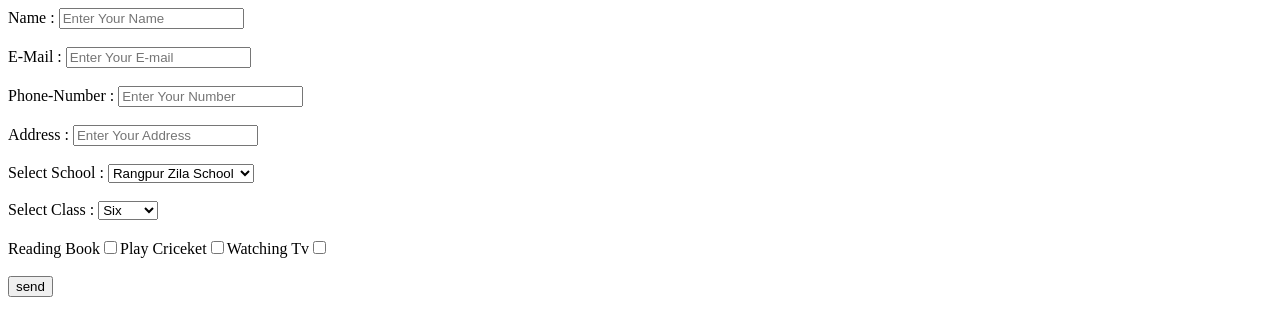
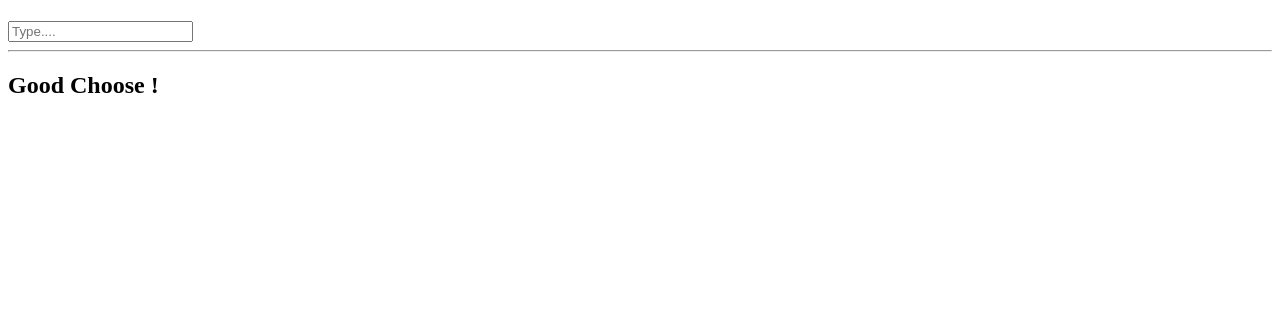
Before and after one commit to BDDesigner/react-hook, a React (Create React App) app: page / in a window 1280 px wide. Shown: the top 336 px of the page. Built offline with nearby package versions, Linux system fonts and the light colour scheme.

Commit message:
usestate source code push

```diff
--- a/src/components/App.js
+++ b/src/components/App.js
@@ -1,11 +1,11 @@
 import React from 'react'
-import Form from './Form'
+import Todo from './Todo'
 
 const App = () => {
 
   return (
     <div>
-      <Form />
+      <Todo />
     </div>
   )
 }
--- a/src/components/Form.js
+++ /dev/null
@@ -1,114 +0,0 @@
-import React, { Component } from 'react';
-
-class Form extends Component {
-
-    state = {
-        name: '',
-        email: '',
-        number: '',
-        address: '',
-        school: '',
-        cls: '',
-        isCheck: true
-    }
-
-    inputHandle = (e) => {
-        if( e.target.name === 'text' ) {
-            this.setState({
-                name: e.target.value,
-            })
-        } else if ( e.target.name === 'email' ) {
-            this.setState({
-                email: e.target.value,
-            })
-        } else if ( e.target.name === 'number' ) {
-            this.setState({
-                number: e.target.value,
-            })
-        } else if ( e.target.name === 'address' ) {
-            this.setState({
-                address: e.target.value,
-            })
-        } else if ( e.target.name === 'school' ) {
-            this.setState({
-                school: e.target.value,
-            })
-        } else if ( e.target.name === 'cls' ) {
-            this.setState({
-                cls: e.target.value,
-            })
-        } else if ( e.target.type === 'checkbox' ) {
-            this.setState({
-                isCheck: e.target.value,
-            })
-        } else {
-            console.log(e.target.value);
-        }
-    }
-
-    formHandle = (e) => {
-        const {name, email, number, address, school, cls, isCheck } = this.state;
-        e.preventDefault();
-        console.log(name, email, number, address, school, cls, isCheck);
-    }
-
-    render() {
-        const { name, email, number, address, school, cls,  } = this.state;
-        return (
-            <>
-                <form onSubmit={this.formHandle}>
-                   <label>Name : </label>
-                   <input type="text" placeholder="Enter Your Name" value={name} onChange={this.inputHandle} name="text" />
-                    <br />
-                    <br />
-
-                    <label>E-Mail : </label>
-                    <input type="email" placeholder="Enter Your E-mail" value={email} onChange={this.inputHandle} name="email" />
-                    <br/>
-                    <br/>
-
-                    <label>Phone-Number : </label>
-                    <input type="text" placeholder="Enter Your Number" value={number} onChange={this.inputHandle} name="number" />
-                    <br/>
-                    <br/>
-
-                    <label>Address : </label>
-                    <input type="text" placeholder="Enter Your Address" value={address} onChange={this.inputHandle} name="address" />
-                    <br/>
-                    <br/>
-
-                    <label>Select School : </label>
-                    <select name="school" value={school} onChange={this.inputHandle}>
-                        <option value="Rangpur Zila School">Rangpur Zila School</option>
-                        <option value="Bogura Zila School">Bogura Zila School</option>
-                        <option value="Kurigram Zila School">Kurigram Zila School</option>
-                    </select>
-                    <br/>
-                    <br/>
-
-                    <label>Select Class : </label>
-                    <select name="cls" value={cls} onChange={this.inputHandle}>
-                        <option value="Six">Six</option>
-                        <option value="Seven">Seven</option>
-                        <option value="Eight">Eight</option>
-                        <option value="Nine">Nine</option>
-                        <option value="Ten">Ten</option>
-                    </select>
-                    <br/> <br/>
-
-                    <label>Reading Book</label>
-                    <input type="checkbox" name="read" onChange={this.inputHandle} />
-                    <label>Play Criceket</label>
-                    <input type="checkbox" name="play" onChange={this.inputHandle} />
-                    <label>Watching Tv</label>
-                    <input type="checkbox" name="tv" onChange={this.inputHandle} />
-                    <br/> <br/>
-
-                    <input type="submit" value="send" />
-                </form>
-            </>
-        )
-    }
-}
-
-export default Form
--- /dev/null
+++ b/src/components/Todo.js
@@ -0,0 +1,25 @@
+import React, { useState } from 'react';
+
+const Todo = () => {
+    const [todo, setTodo] = useState('');
+    const [waring, setWaring] = useState(null);
+
+    const inputHandle = (e) => {
+        const inputValue = e.target.value;
+        const updateWaring = inputValue.includes('.js') ? 'You Need to know Javascript Skill' : null;
+
+        setTodo(inputValue);
+        setWaring(updateWaring);
+    }
+
+    return (
+        <div>
+            <h1> {todo} </h1>
+            <input type="text" value={todo} placeholder="Type...." onChange={inputHandle} />
+            <hr />
+            <h2>{waring || 'Good Choose !'}</h2>
+        </div>
+    )
+}
+
+export default Todo
```
